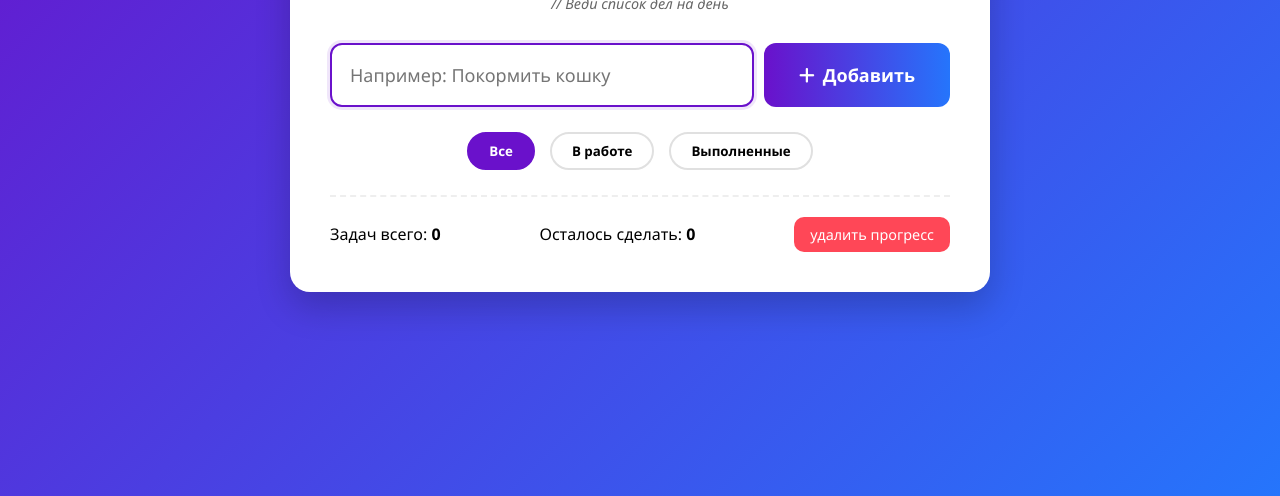
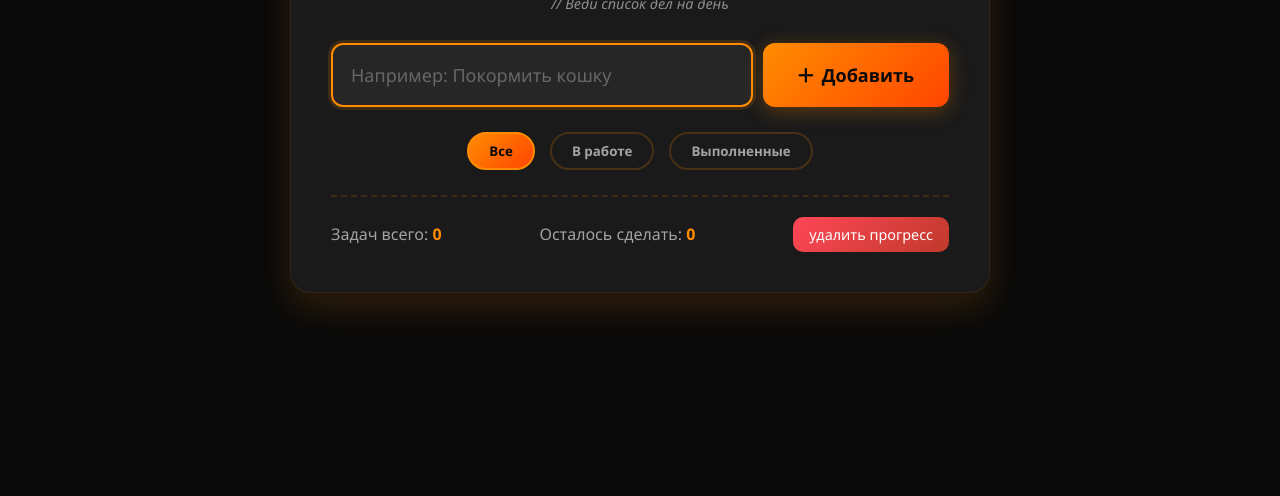
Before and after one commit to shayzef5-star/To-Do-List-, a plain HTML site: page index.html in a window 1280 px wide. Shown: the part 304-800 px from the top of the page. Drawn offline with Linux system fonts and the light colour scheme.

Commit message:
Update style.css

```diff
--- a/style.css
+++ b/style.css
@@ -6,7 +6,7 @@
 }
 
 body {
-    background: linear-gradient(135deg, #6a11cb 0%, #2575fc 100%);
+    background: #0a0a0a;
     min-height: 100vh;
     display: flex;
     justify-content: center;
@@ -15,12 +15,13 @@ body {
 }
 
 .container {
-    background-color: white;
+    background: #1a1a1a;
     width: 100%;
     max-width: 600px;
     border-radius: 20px;
-    box-shadow: 0 15px 35px rgba(0, 0, 0, 0.2);
+    box-shadow: 0 15px 35px rgba(255, 140, 0, 0.15);
     padding: 30px;
+    border: 1px solid rgba(255, 140, 0, 0.1);
 }
 
 header {
@@ -29,7 +30,7 @@ header {
 }
 
 header h1 {
-    color: #333;
+    color: #ff8c00;
     margin-bottom: 10px;
     display: flex;
     align-items: center;
@@ -37,8 +38,12 @@ header h1 {
     gap: 15px;
 }
 
+header h1 i {
+    color: #ff8c00;
+}
+
 .subtitle {
-    color: #666;
+    color: rgba(255, 255, 255, 0.5);
     font-style: italic;
     font-size: 0.9rem;
 }
@@ -52,35 +57,42 @@ header h1 {
 #taskInput {
     flex: 1;
     padding: 15px;
-    border: 2px solid #ddd;
+    border: 2px solid rgba(255, 140, 0, 0.2);
     border-radius: 12px;
     font-size: 16px;
+    background: rgba(255, 255, 255, 0.05);
+    color: white;
     transition: all 0.3s;
+}
+
+#taskInput::placeholder {
+    color: rgba(255, 255, 255, 0.3);
 }
 
 #taskInput:focus {
     outline: none;
-    border-color: #6a11cb;
-    box-shadow: 0 0 0 3px rgba(106, 17, 203, 0.1);
+    border-color: #ff8c00;
+    box-shadow: 0 0 0 3px rgba(255, 140, 0, 0.15);
 }
 
 .btn {
-    background: linear-gradient(to right, #6a11cb, #2575fc);
-    color: white;
+    background: linear-gradient(135deg, #ff8c00, #ff4500);
+    color: #0a0a0a;
     border: none;
     border-radius: 12px;
     padding: 0 25px;
     font-weight: bold;
     cursor: pointer;
-    transition: transform 0.2s, opacity 0.2s;
+    transition: transform 0.2s, box-shadow 0.2s;
     display: flex;
     align-items: center;
     gap: 8px;
+    box-shadow: 0 4px 20px rgba(255, 140, 0, 0.3);
 }
 
 .btn:hover {
-    opacity: 0.9;
     transform: translateY(-2px);
+    box-shadow: 0 8px 30px rgba(255, 140, 0, 0.5);
 }
 
 .filters {
@@ -93,18 +105,24 @@ header h1 {
 
 .filter-btn {
     padding: 8px 20px;
-    border: 2px solid #e0e0e0;
-    background: white;
+    border: 2px solid rgba(255, 140, 0, 0.2);
+    background: transparent;
     border-radius: 20px;
     cursor: pointer;
     transition: all 0.3s;
     font-weight: 600;
+    color: rgba(255, 255, 255, 0.6);
+}
+
+.filter-btn:hover {
+    border-color: #ff8c00;
+    color: white;
 }
 
 .filter-btn.active {
-    background-color: #6a11cb;
-    color: white;
-    border-color: #6a11cb;
+    background: linear-gradient(135deg, #ff8c00, #ff4500);
+    color: #0a0a0a;
+    border-color: #ff8c00;
 }
 
 #taskList {
@@ -117,10 +135,10 @@ header h1 {
     justify-content: space-between;
     align-items: center;
     padding: 18px;
-    background-color: #f9f9f9;
+    background: rgba(255, 255, 255, 0.04);
     border-radius: 12px;
     margin-bottom: 12px;
-    border-left: 5px solid #2575fc;
+    border-left: 5px solid #ff8c00;
     transition: all 0.3s;
     animation: fadeIn 0.5s;
 }
@@ -131,19 +149,20 @@ header h1 {
 }
 
 .task-item.completed {
-    opacity: 0.7;
+    opacity: 0.5;
     border-left-color: #4CAF50;
 }
 
 .task-item.completed .task-text {
     text-decoration: line-through;
-    color: #888;
+    color: rgba(255, 255, 255, 0.4);
 }
 
 .task-text {
     flex: 1;
     margin-right: 15px;
     word-break: break-word;
+    color: rgba(255, 255, 255, 0.85);
 }
 
 .task-actions {
@@ -171,7 +190,8 @@ header h1 {
 }
 
 .complete-btn:hover {
-    background-color: rgba(76, 175, 80, 0.1);
+    background-color: rgba(76, 175, 80, 0.15);
+    transform: scale(1.1);
 }
 
 .delete-btn {
@@ -179,7 +199,8 @@ header h1 {
 }
 
 .delete-btn:hover {
-    background-color: rgba(255, 71, 87, 0.1);
+    background-color: rgba(255, 71, 87, 0.15);
+    transform: scale(1.1);
 }
 
 .stats {
@@ -187,19 +208,30 @@ header h1 {
     justify-content: space-between;
     align-items: center;
     padding-top: 20px;
-    border-top: 2px dashed #eee;
+    border-top: 2px dashed rgba(255, 140, 0, 0.15);
     flex-wrap: wrap;
     gap: 15px;
+    color: rgba(255, 255, 255, 0.6);
+}
+
+.stats strong {
+    color: #ff8c00;
 }
 
 .btn-small {
-    background-color: #ff4757;
+    background: linear-gradient(135deg, #ff4757, #c0392b);
     color: white;
     border: none;
     padding: 8px 16px;
     border-radius: 10px;
     cursor: pointer;
     font-size: 0.9rem;
+    transition: all 0.3s;
+}
+
+.btn-small:hover {
+    transform: translateY(-2px);
+    box-shadow: 0 8px 20px rgba(255, 71, 87, 0.3);
 }
 
 @media (max-width: 768px) {
```
